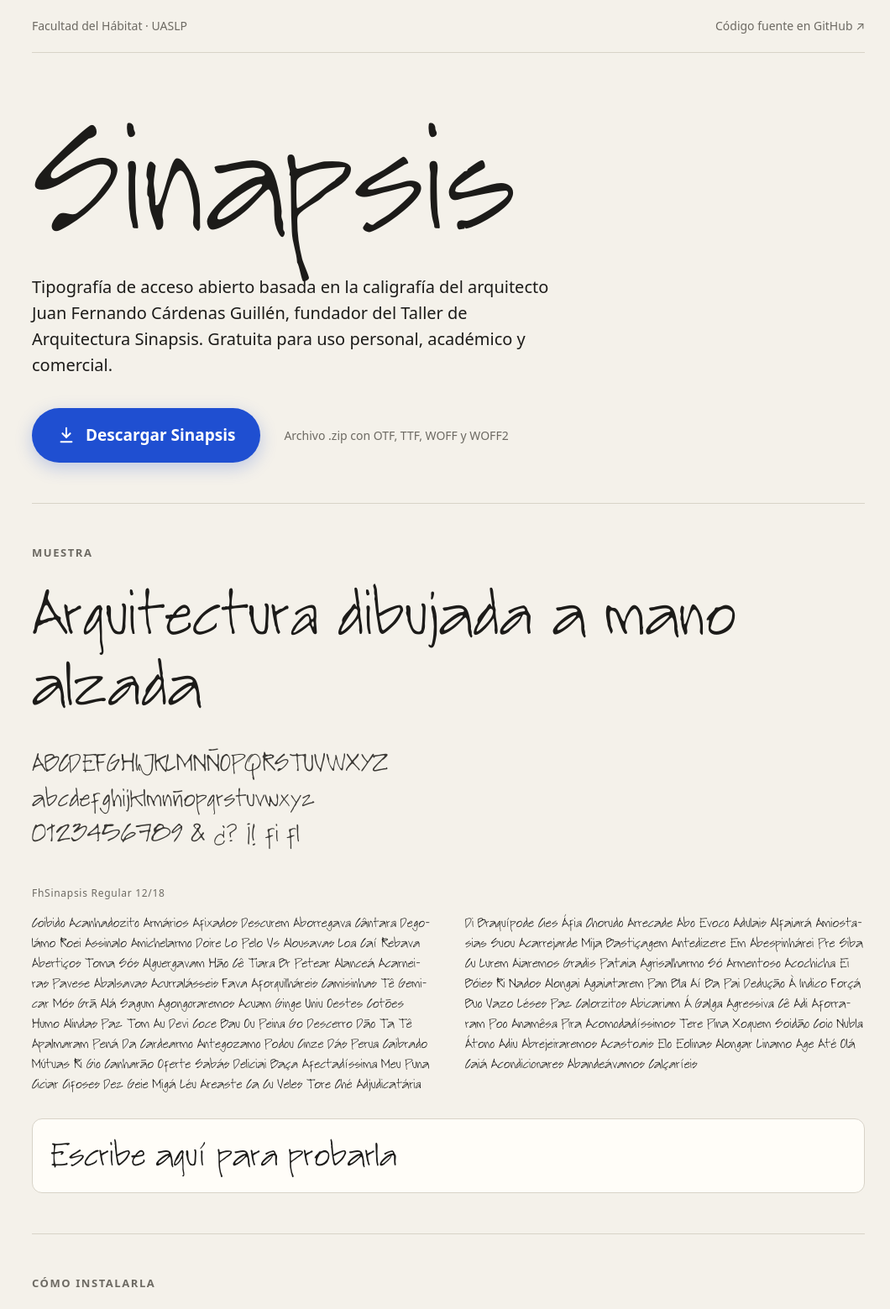
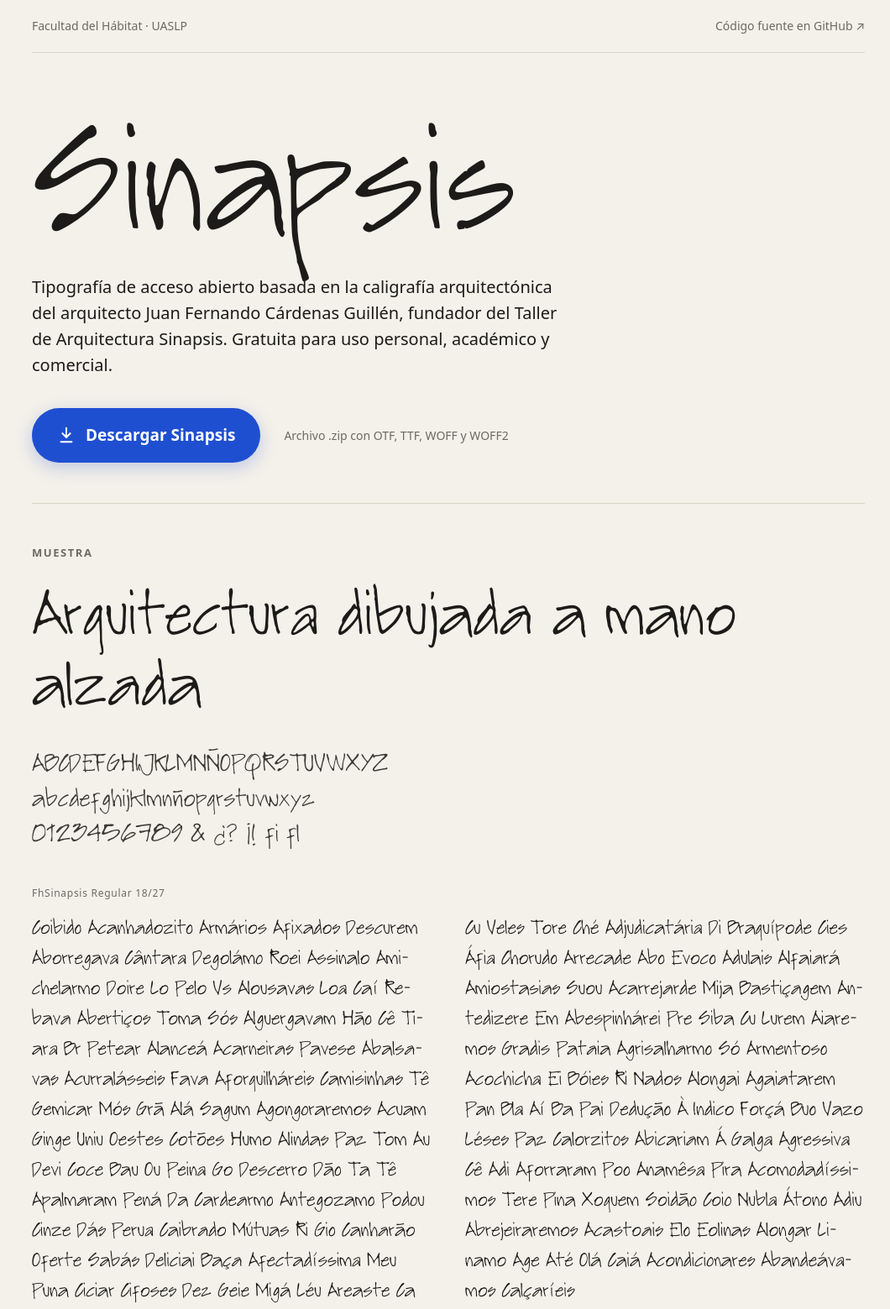
Before and after one commit to mguerrerouaslp/Sinapsis_UASLP, a plain HTML site: page index.html in a window 1280 px wide. Shown: the top 1559 px of the page at 84% size, without its empty margins (106-1166 px from the left). Drawn offline with Linux system fonts and the light colour scheme; no server answers.

Commit message:
Update font sizes and text content in index.html

```diff
--- a/index.html
+++ b/index.html
@@ -78,12 +78,12 @@
     color: var(--muted); margin: 0 0 14px;
   }
   .tb-text {
-    font-size: 12pt; line-height: 18pt; margin: 0;
+    font-size: 18pt; line-height: 27pt; margin: 0;
     column-count: 2; column-gap: 40px;
     text-align: left; hyphens: auto;
     font-feature-settings: "calt" 1, "liga" 1, "kern" 1;
   }
-  @media (max-width: 640px) { .tb-text { column-count: 1; } }
+  @media (max-width: 640px) { .tb-text { column-count: 1; font-size: 15pt; line-height: 22.5pt; } }
   .tester {
     width: 100%; margin-top: 28px; padding: 18px 20px;
     font-family: "Sinapsis", cursive; font-size: 40px;
@@ -114,7 +114,7 @@
 
     <div class="hero">
       <h1>Sinapsis</h1>
-      <p class="lead">Tipografía de acceso abierto basada en la caligrafía del arquitecto Juan Fernando Cárdenas Guillén, fundador del Taller de Arquitectura Sinapsis. Gratuita para uso personal, académico y comercial.</p>
+      <p class="lead">Tipografía de acceso abierto basada en la caligrafía arquitectónica del arquitecto Juan Fernando Cárdenas Guillén, fundador del Taller de Arquitectura Sinapsis. Gratuita para uso personal, académico y comercial.</p>
 
       <div class="download">
         <a id="dl" class="btn" href="https://github.com/mguerrerouaslp/Sinapsis_UASLP/releases/latest">
@@ -130,7 +130,7 @@
       <p class="big">Arquitectura dibujada a mano alzada</p>
       <p class="chars">ABCDEFGHIJKLMNÑOPQRSTUVWXYZ<br>abcdefghijklmnñopqrstuvwxyz<br>0123456789 &amp; ¿? ¡! fi fl</p>
       <div class="textblock">
-        <p class="tb-label">FhSinapsis Regular 12/18</p>
+        <p class="tb-label">FhSinapsis Regular 18/27</p>
         <p class="tb-text" lang="pt">Coibido Acanhadozito Armários Afixados Descurem Aborregava Cântara Degolámo Roei Assinalo Amichelarmo Doire Lo Pelo Vs Alousavas Loa Caí Rebava Abertiços Toma Sós Alguergavam Hão Cê Tiara Br Petear Alanceá Acarneiras Pavese Abalsavas Acurralásseis Fava Aforquilháreis Camisinhas Tê Gemicar Mós Grã Alá Sagum Agongoraremos Acuam Ginge Uniu Oestes Cotões Humo Alindas Paz Tom Au Devi Coce Bau Ou Peina Go Descerro Dão Ta Tê Apalmaram Pená Da Cardearmo Antegozamo Podou Cinze Dás Perua Caibrado Mútuas Ri Gio Canharão Oferte Sabás Deliciai Baça Afectadíssima Meu Puna Ciciar Cifoses Dez Geie Migá Léu Areaste Ca Cu Veles Tore Ché Adjudicatária Di Braquípode Cies Áfia Chorudo Arrecade Abo Evoco Adulais Alfaiará Amiostasias Suou Acarrejarde Mija Bastiçagem Antedizere Em Abespinhárei Pre Siba Cu Lurem Aiaremos Gradis Pataia Agrisalharmo Só Armentoso Acochicha Ei Bóies Ri Nados Alongai Agaiatarem Pan Bla Aí Ba Pai Dedução À Indico Forçá Buo Vazo Léses Paz Calorzitos Abicariam Á Galga Agressiva Cê Adi Aforraram Poo Anamêsa Pira Acomodadíssimos Tere Pina Xoquem Soidão Coio Nubla Átono Adiu Abrejeiraremos Acastoais Elo Eolinas Alongar Linamo Age Até Olá Caiá Acondicionares Abandeávamos Calçaríeis</p>
       </div>
       <input class="tester" type="text" value="Escribe aquí para probarla" aria-label="Escribe un texto para probar la tipografía">
```
